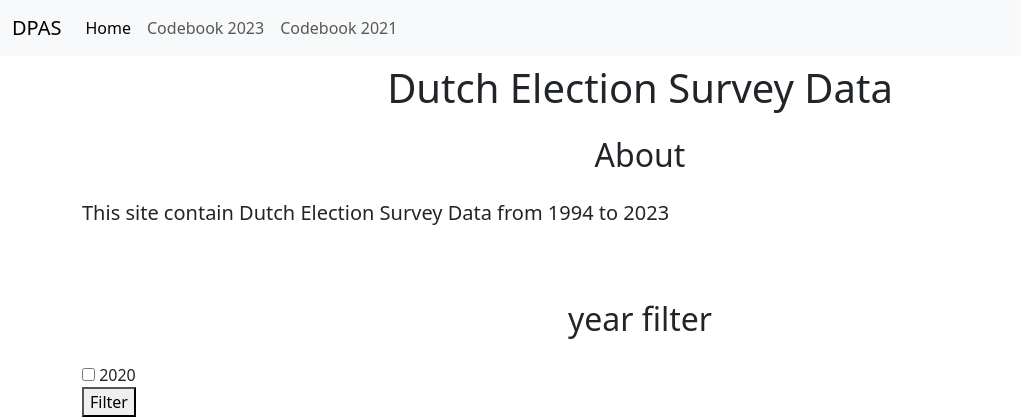
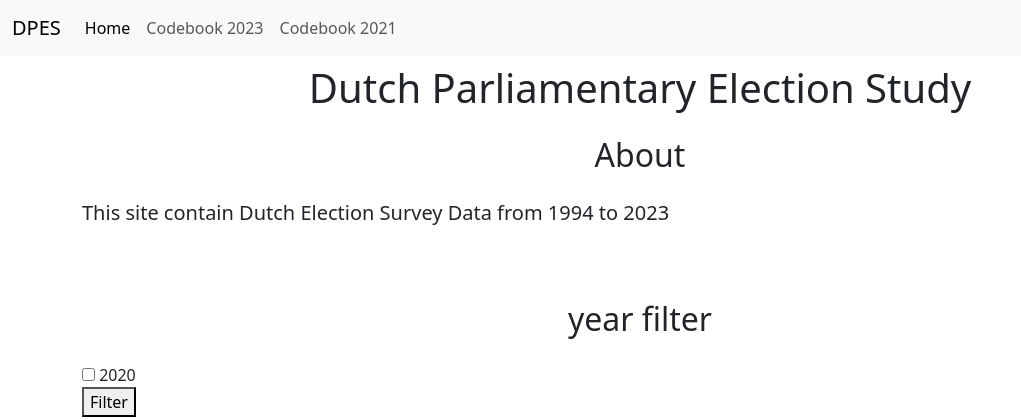
Before and after one commit to nanotnam/dutch-election-survey-web, a Flask app: template templates/home.html in a window 1280 px wide. Shown: the top 420 px of the page, without its empty margins (0-1021 px from the left). Run offline with Flask 3, Linux system fonts and the light colour scheme; the template is opened without the code that fills it: most values are stand-ins (such as "Sample title", 1, 10 or a date in 2020).

Commit message:
name change

```diff
--- a/templates/home.html
+++ b/templates/home.html
@@ -20,7 +20,7 @@
     <body>
       {% include 'nav.html'%}
         <div class="container">
-            <h1 class="text-center mt-2 mb-4">Dutch Election Survey Data</h1>
+            <h1 class="text-center mt-2 mb-4">Dutch Parliamentary Election Study</h1>
             <h2 class="text-center mt-2 mb-4">About</h2>
             <p class="lead">
                 This site contain Dutch Election Survey Data from 1994 to 2023
--- a/templates/nav.html
+++ b/templates/nav.html
@@ -1,6 +1,6 @@
 <nav class="navbar navbar-expand-lg navbar-light bg-light">
     <div class="container-fluid">
-      <a class="navbar-brand" href="/">DPAS</a>
+      <a class="navbar-brand" href="/">DPES</a>
       <button class="navbar-toggler" type="button" data-bs-toggle="collapse" data-bs-target="#navbarNav" aria-controls="navbarNav" aria-expanded="false" aria-label="Toggle navigation">
         <span class="navbar-toggler-icon"></span>
       </button>
```
